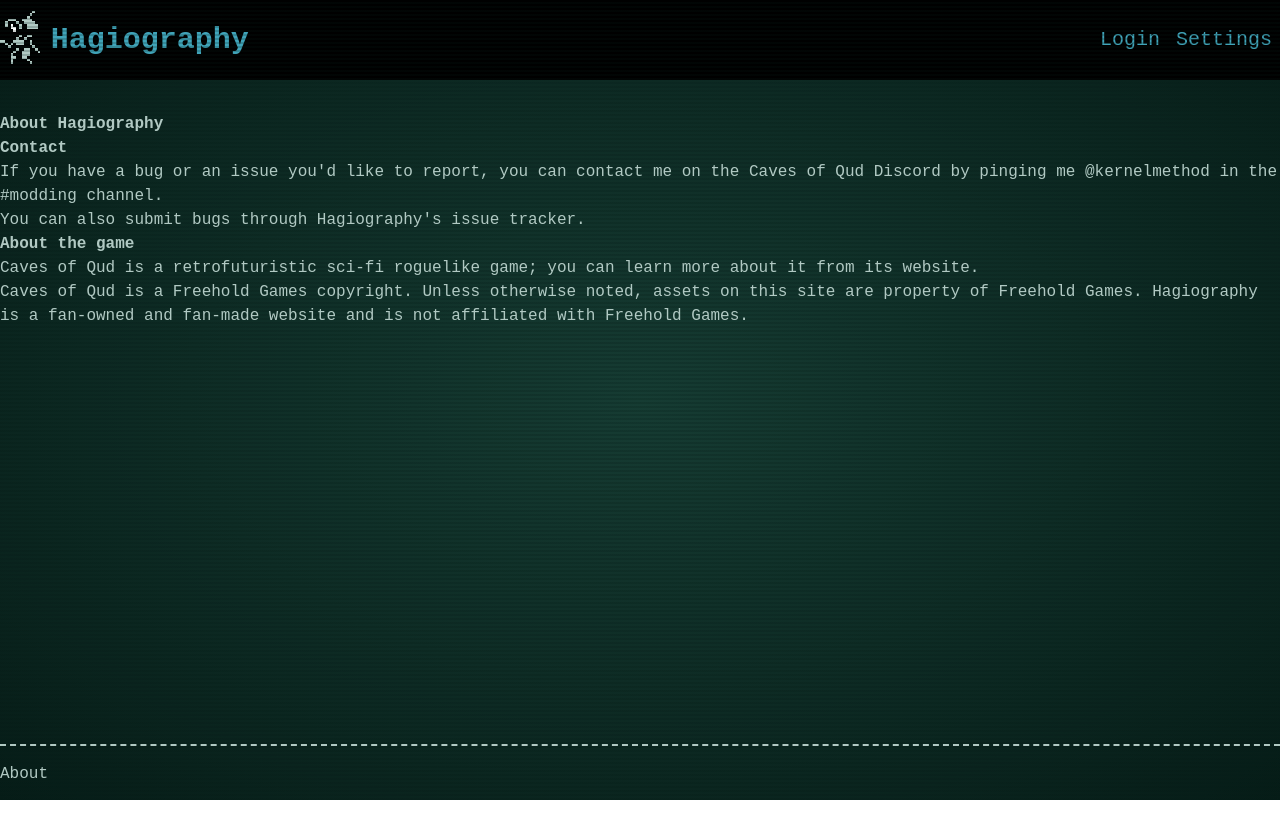
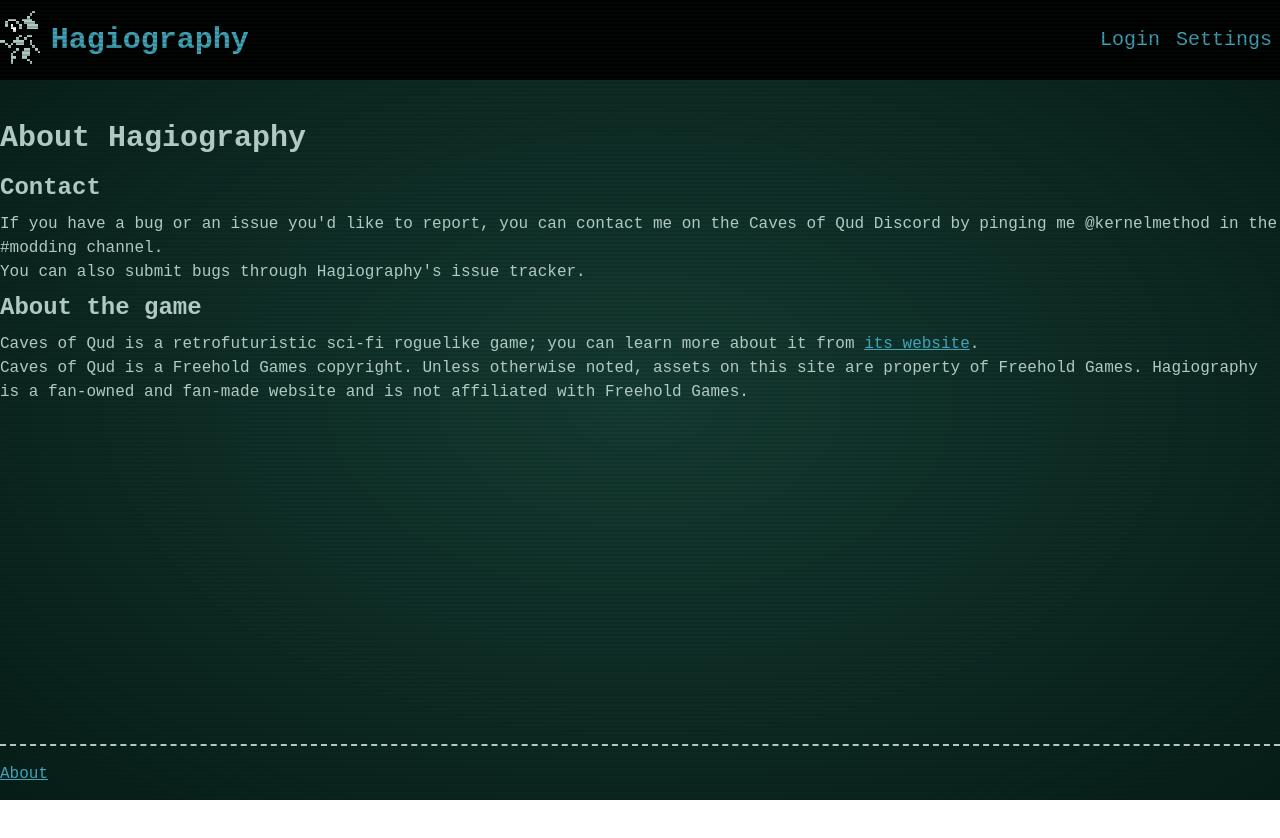
Before and after one commit to kernelmethod/Hagiography, a SvelteKit app in the folder webapp/: page /about in a window 1280 px wide. Shown: the top 838 px of the page. Built offline with nearby package versions, Linux system fonts and the light colour scheme.

Commit message:
Small formatting changes to /about and to modals.

```diff
--- a/webapp/src/app.css
+++ b/webapp/src/app.css
@@ -6,3 +6,12 @@
     font-family: var(--console-font-family);
     color: var(--qudcolor-y);
 }
+
+a {
+    color: var(--qudcolor-c);
+    text-decoration: underline;
+}
+
+a:visited {
+    color: var(--qudcolor-B);
+}
--- a/webapp/src/components/Modal.svelte
+++ b/webapp/src/components/Modal.svelte
@@ -1,8 +1,7 @@
 <script>
-  export let id;
-
   let visible = false;
   let modal;
+  const id = crypto.randomUUID();
 
   export const show = () => (visible = true);
   export const hide = () => modal.close();
@@ -18,12 +17,12 @@
     width: var(--width, 500px);
   }
 
+  dialog[open] {
+    animation: zoom 0.3s ease-out;
+  }
+
   dialog::backdrop {
     background-color: rgba(0, 0, 0, 0.7);
-  }
-
-  dialog[open] {
-    animation: zoom 0.3s cubic-bezier(0.34, 1.56, 0.64, 1);
   }
 
   dialog[open]::backdrop {
--- a/webapp/src/components/Navbar.svelte
+++ b/webapp/src/components/Navbar.svelte
@@ -127,6 +127,11 @@
     color: var(--qudcolor-c);
   }
 
+  nav a {
+    color: var(--qudcolor-c);
+    text-decoration: none;
+  }
+
   .nav-item {
     @import 'flex';
   }
@@ -213,7 +218,7 @@
 </div>
 
 <!-- Login modal -->
-<Modal id="loginModal" bind:this={loginModal}>
+<Modal bind:this={loginModal}>
   <span slot="modalHeader">
     Login to Hagiography
   </span>
@@ -276,7 +281,7 @@
 </Modal>
 
 <!-- Signup modal -->
-<Modal id="signupModal">
+<Modal>
   <span slot="modalHeader">
     Sign up for Hagiography
   </span>
@@ -306,7 +311,7 @@
 </Modal>
 
 <!-- Forgot password modal -->
-<Modal id="forgotPasswordModal">
+<Modal>
   <span slot="modalHeader">
     Reset password
   </span>
@@ -337,7 +342,7 @@
 </Modal>
 
 <!-- Logout modal -->
-<Modal id="logoutModal" bind:this={logoutModal}>
+<Modal bind:this={logoutModal}>
   <span slot="modalHeader">
     Logout
   </span>
@@ -364,7 +369,7 @@
 </Modal>
 
 <!-- Settings modal -->
-<Modal id="settingsModal" bind:this={settingsModal}>
+<Modal bind:this={settingsModal}>
   <span slot="modalHeader">
     Settings
   </span>
--- a/webapp/src/routes/about/+page.svelte
+++ b/webapp/src/routes/about/+page.svelte
@@ -3,14 +3,12 @@
 </script>
 
 <main>
-  <h2>
-    <b>About Hagiography</b>
+  <h2 class="font-bold text-3xl py-2">
+    About Hagiography
   </h2>
 
-  <h3>
-    <Anchor name="contact">
-      <b>Contact</b>
-    </Anchor>
+  <h3 class="font-bold text-2xl py-2">
+    <Anchor name="contact">Contact</Anchor>
   </h3>
 
   <p>
@@ -22,7 +20,7 @@
     You can also submit bugs through Hagiography's issue tracker.
   </p>
 
-  <h3><b>About the game</b></h3>
+  <h3 class="font-bold text-2xl py-2">About the game</h3>
 
   <p>
     Caves of Qud is a retrofuturistic sci-fi roguelike game; you can learn more
--- a/webapp/src/routes/profile/+page.svelte
+++ b/webapp/src/routes/profile/+page.svelte
@@ -51,7 +51,7 @@
   {/if}
 </main>
 
-<Modal id="generateApiKeyModal" bind:this={generateApiKeyModal} --width="var(--wide-modal-width)">
+<Modal bind:this={generateApiKeyModal} --width="var(--wide-modal-width)">
   <span slot="modalHeader">
     API key
   </span>
--- a/webapp/src/routes/records/+page.svelte
+++ b/webapp/src/routes/records/+page.svelte
@@ -148,7 +148,7 @@
 </main>
 
 {#if record !== null}
-<Modal id="buildCodeModal" bind:this={buildCodeModal} --width="max(60vw, 500px)">
+<Modal bind:this={buildCodeModal} --width="max(60vw, 500px)">
   <div slot="modalHeader">
     Build code
   </div>
```
